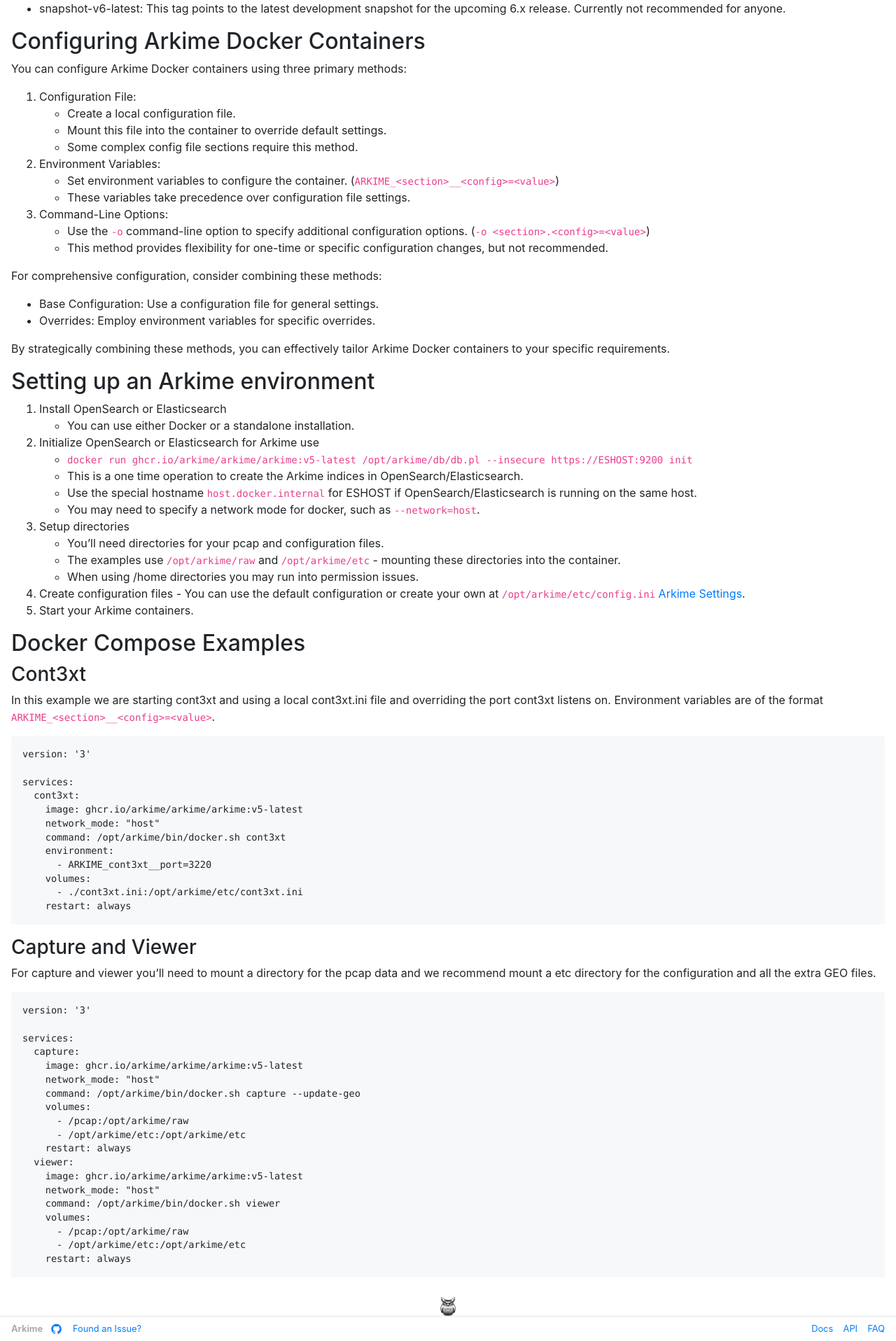
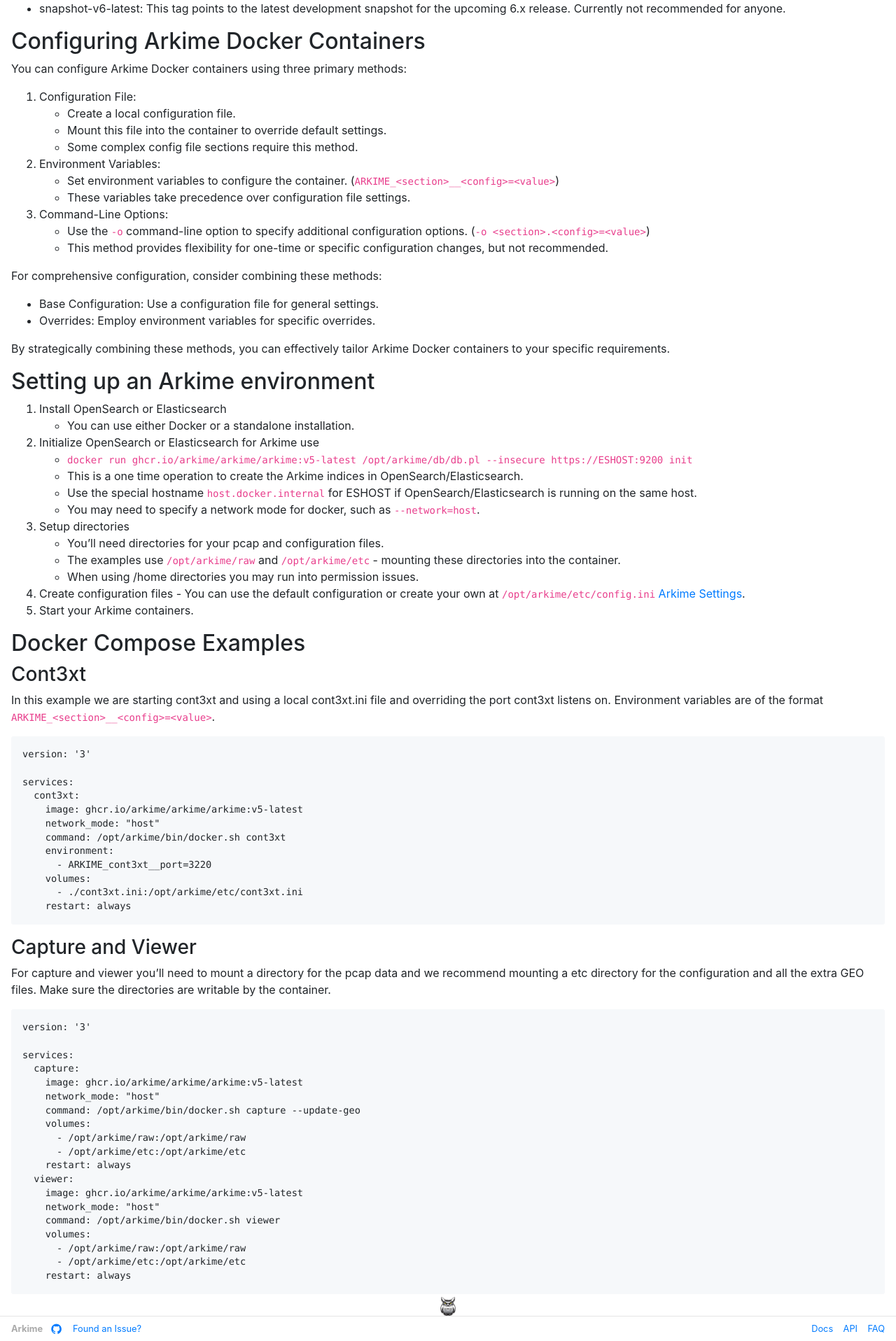
Before and after one commit to arkime/arkimeweb, a Jekyll site: the page built from _wiki/docker.md, in a window 1280 px wide. Shown: the part 718-2634 px from the top of the page at 70% size. Built offline with Jekyll 4.4.1, drawn with Linux system fonts in a browser that asks for light colours.

Commit message:
fix examples

````diff
--- a/_wiki/docker.md
+++ b/_wiki/docker.md
@@ -104,7 +104,7 @@
 
 ### Capture and Viewer
 
-For capture and viewer you'll need to mount a directory for the pcap data and we recommend mount a etc directory for the configuration and all the extra GEO files.
+For capture and viewer you'll need to mount a directory for the pcap data and we recommend mounting a etc directory for the configuration and all the extra GEO files. Make sure the directories are writable by the container.
 
 ```
 version: '3'
@@ -115,7 +115,7 @@
     network_mode: "host"
     command: /opt/arkime/bin/docker.sh capture --update-geo
     volumes:
-      - /pcap:/opt/arkime/raw
+      - /opt/arkime/raw:/opt/arkime/raw
       - /opt/arkime/etc:/opt/arkime/etc
     restart: always
   viewer:
@@ -123,7 +123,7 @@
     network_mode: "host"
     command: /opt/arkime/bin/docker.sh viewer
     volumes:
-      - /pcap:/opt/arkime/raw
+      - /opt/arkime/raw:/opt/arkime/raw
       - /opt/arkime/etc:/opt/arkime/etc
     restart: always
 ```
````
